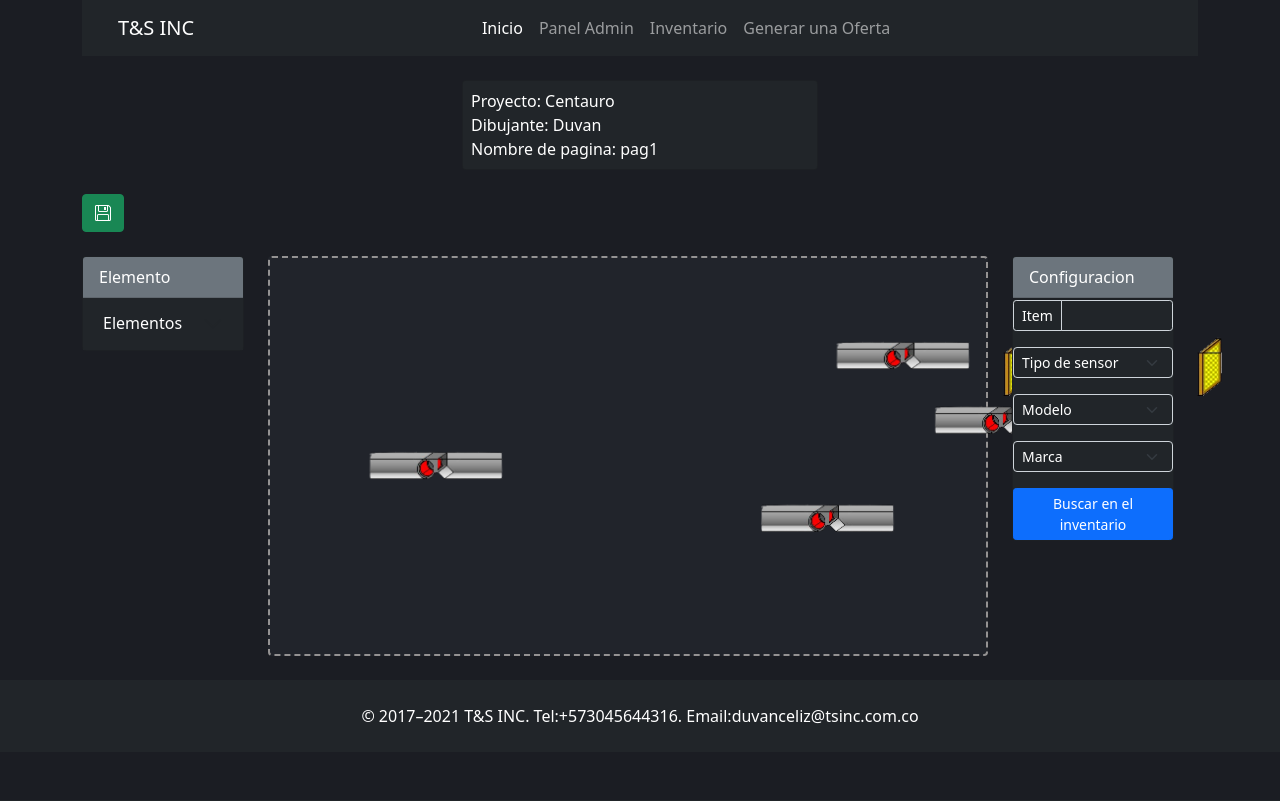
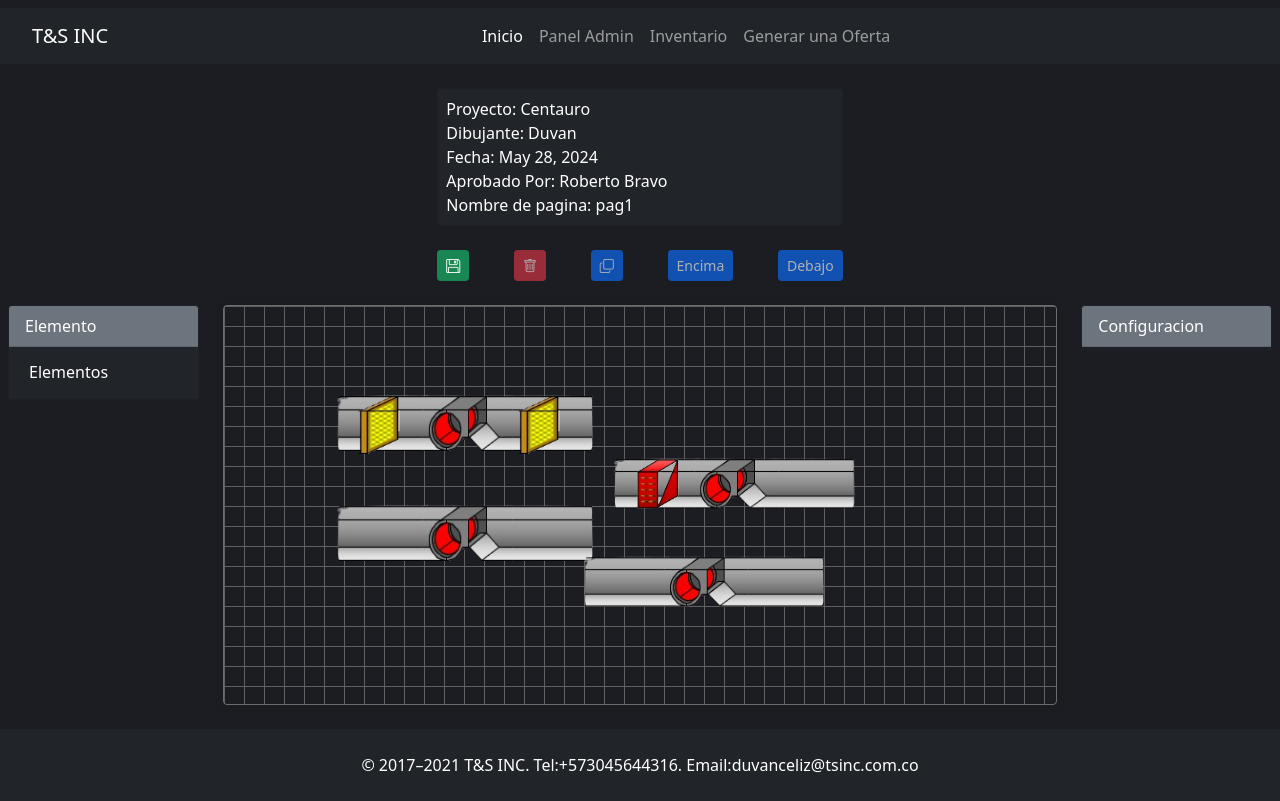
Before and after one commit to duvanceliz/apptsinc, a Django app: page /dashboard/1/ in a window 1280 px wide. Before the commit the page ends 724 px from the top, so only its background shows below. Run offline with Django 5.2, Linux system fonts and the light colour scheme; a user stored in the database is signed in; data comes from the database, SQL or seed files in the repository; both versions use the stored data as it was after the commit.

Commit message:
dashboard v1

```diff
--- a/tsinc/models.py
+++ b/tsinc/models.py
@@ -81,6 +81,9 @@ class Items(models.Model):
     id_code = models.CharField(max_length=50, default=None)
     x = models.FloatField()
     y = models.FloatField()
+    zindex = models.IntegerField(default=0)
+    width = models.FloatField(default=0)
+    height = models.FloatField(default=0)
     img = models.ForeignKey(PanelItems, on_delete=models.CASCADE, related_name='panelitem')
     dashboard = models.ForeignKey(Dasboard, on_delete=models.CASCADE, related_name='dashboard')
     def __str__(self):
--- a/tsinc/static/css/styles.css
+++ b/tsinc/static/css/styles.css
@@ -4,65 +4,29 @@
 
 .dropzone {
   background-color: #21242b;
-  border: 2px dashed rgb(148, 146, 146);
+  /* border: 2px dashed rgb(148, 146, 146); */
   border-radius: 4px;
   margin: 0;
   padding: 10px;
   width: 100%;
   transition: background-color 0.3s;
+  background:
+  linear-gradient(to right, #606060 1px, transparent 1px),
+  linear-gradient(to bottom, #606060 1px, transparent 1px);
+  background-size: 20px 20px;
+  border: 1px solid #6c6c6c;
+  padding: 20px;
+  box-shadow: 0 0 10px rgba(0, 0, 0, 0.1);
 }
-
-/* .drop-active {
-  border-color: #aaa;
-}
-
-.drop-target {
-  background-color: #29e;
-  border-color: #fff;
-  border-style: solid;
-} */
-
-/* .drag-drop {
-  display: inline-block;
-  min-width: 40px;
-  padding: 2em 0.5em;
-  margin: 1rem 0 0 1rem;
-
-  color: #fff;
-  background-color: #29e;
-  border: solid 2px #fff;
-
-  touch-action: none;
-  transform: translate(0px, 0px);
-
-  transition: background-color 0.3s;
-} */
-
-
-.drag{
-  width: 100px;
-  height: 30px;
-  background: red;
-  display: inline-block;
-  margin: 0;
-
-}
-
-.element{
-  width: 30px;
-  height: 30px;
-  background: rgb(10, 232, 95);
-  display: inline-block;
-  margin: 0;
-  cursor: pointer;
-}
-
-
-.box div.selected {
-  border: 2px solid black;
-}
-
 body{
   background: #1b1d23;
   color: white;
 }
+
+.dropzone{
+  margin: 0px;
+}
+
+.drag-drop{
+  position: absolute;
+}
--- a/tsinc/static/js/dashboard.js
+++ b/tsinc/static/js/dashboard.js
@@ -1,66 +1,145 @@
-
 const eventState = {
-  target: null
+  target: null,
 };
 
+const eventState2 = {
+  target: null,
+};
+const btndelete = document.getElementById("delete");
+const form2 = document.getElementById("form2");
+const btnon = document.getElementById("on");
+const btnunder = document.getElementById("under");
+const btnclone = document.getElementById("clone");
+
+
+
+btnon.addEventListener("click", (e) => {
+  changeZindex(btnon);
+});
+
+btnunder.addEventListener("click", (e) => {
+  changeZindex(btnunder);
+});
+
+btnclone.addEventListener('click',e=>{
+
+  // console.log(eventState2.target)
+  const clone = eventState2.target.cloneNode(true);
+
+
+  clone.setAttribute("id_code", generateCode(4));
+  clone.style.transform = 'translate(-16.3754px, -19.729px)'
+  clone.setAttribute('data-x',"-16.3754")
+  clone.setAttribute('data-y',"-19.729")
+  dropzone.appendChild(clone);
+  //   // clone.style.width = "auto";
+  //   clone.style.zIndex = "0";
+  //
+  //
+})
+
+
+function changeZindex(btn) {
+  if (btn.id == "on") {
+    eventState2.target.style.zIndex = "10";
+  }
+  if (btn.id == "under") {
+    eventState2.target.style.zIndex = "0";
+  }
+}
+
+function deleteItem(id_code) {
+  const csrfToken = document.querySelector("#form2 > input").value;
+  axios
+    .post(
+      "/deleteitem/",
+      {
+        id_code: id_code,
+      },
+      {
+        headers: {
+          "X-CSRFToken": csrfToken,
+        },
+      }
+    )
+    .then(function (response) {
+      // document.getElementById('mensaje').innerText = response.data.mensaje;
+      console.log(response.data.mensaje);
+    })
+    .catch(function (error) {
+      // document.getElementById('mensaje').innerText = 'Error: ' + error.response.data.mensaje;
+      console.log(error.response.data.mensaje);
+    });
+}
+
+//********************************************************* */
+
+form2.addEventListener("submit", (e) => {
+  e.preventDefault();
+
+  const item = eventState2.target;
+  item.remove();
+  deleteItem(eventState2.target.getAttribute("id_code"));
+});
+
+//******************************************************************** */
 
 function generateCode(length) {
-  const characters = 'ABCDEFGHIJKLMNOPQRSTUVWXYZabcdefghijklmnopqrstuvwxyz0123456789';
-  let result = '';
+  const characters =
+    "ABCDEFGHIJKLMNOPQRSTUVWXYZabcdefghijklmnopqrstuvwxyz0123456789";
+  let result = "";
   const charactersLength = characters.length;
   for (let i = 0; i < length; i++) {
-      result += characters.charAt(Math.floor(Math.random() * charactersLength));
+    result += characters.charAt(Math.floor(Math.random() * charactersLength));
   }
   return result;
 }
 
-
 //************************************************************************* */
 
 const dropzone = document.getElementById("outer-dropzone");
-const items = document.querySelectorAll('#item').forEach(item =>{
-  item.addEventListener('dragstart', e =>{
-    eventState.target = e.target
-
-  })
-})
-
+const items = document.querySelectorAll("#item").forEach((item) => {
+  item.addEventListener("dragstart", (e) => {
+    eventState.target = e.target;
+  });
+});
 
 //********************************************************************** */
-dropzone.addEventListener('dragover', e=>{
-
-  e.preventDefault()
-})
-dropzone.addEventListener('drop', e =>{
-  if(eventState.target.id == 'item'){
-    const clone = eventState.target.cloneNode(true)
-    clone.classList.add('drag-drop')
-    clone.removeAttribute('id')
-    clone.setAttribute('id_code',generateCode(4))
-    dropzone.appendChild(clone)
+dropzone.addEventListener("dragover", (e) => {
+  e.preventDefault();
+});
+dropzone.addEventListener("drop", (e) => {
+  if (eventState.target.id == "item") {
+    const clone = eventState.target.cloneNode(true);
+    clone.classList.add("drag-drop");
+    clone.removeAttribute("id");
+    clone.removeAttribute("id");
+    // clone.style.width = "auto";
+    clone.style.zIndex = "0";
+    clone.setAttribute("id_code", generateCode(4));
+    dropzone.appendChild(clone);
   }
-
-})
+});
 
 //***************************************************************************** */
 
-interact(".drag-drop").draggable({
-  inertia: false,
-  modifiers: [
-    interact.modifiers.restrictRect({
-      restriction: "parent",
-      endOnly: false,
-    }),
-    interact.modifiers.snap({
-      targets: [interact.snappers.grid({ x: 10, y: 10 })],
-      range: Infinity,
-      relativePoints: [{ x: 0, y: 0 }],
-    }),
-  ],
-  autoScroll: true,
-  // dragMoveListener from the dragging demo above
-  listeners: { move: dragMoveListener },
-});
+// interact(".drag-drop").draggable({
+//   inertia: false,
+//   modifiers: [
+//     interact.modifiers.restrictRect({
+//       restriction: "parent",
+//       endOnly: false,
+//     }),
+//     interact.modifiers.snap({
+//       targets: [interact.snappers.grid({ x: 10, y: 10 })],
+//       range: Infinity,
+//       relativePoints: [{ x: 10, y: 10 }],
+//     }),
+//   ],
+//   autoScroll: true,
+//   // dragMoveListener from the dragging demo above
+//   listeners: { move: dragMoveListener },
+// });
 
 //****************************************************************************************A */
 
@@ -79,15 +158,39 @@ function dragMoveListener(event) {
   target.setAttribute("data-y", y);
 }
 
-
-
 interact(".drag-drop")
   .on("tap", function (event) {
     // event.currentTarget.classList.toggle("switch-bg");
     console.log("click al objeto");
-    var panel = document.getElementById("panel");
+    const btndelete = document.getElementById("delete");
 
-    // panel.innerHTML = `<input class="form-control form-control-sm" type="text" value=" Item ${event.target.innerText}" aria-label=".form-control-sm example">`;
+    btnon.disabled = false;
+    btnunder.disabled = false;
+    btndelete.disabled = false;
+    btnclone.disabled = false;
+    eventState2.target = event.target;
+
+    panel.innerHTML = `
+
+    <input class="form-control form-control-sm" type="text" disabled value=" Item: ${event.target.getAttribute(
+      "id_code"
+    )}" aria-label=".form-control-sm example">
+    <input class="form-control form-control-sm" type="text" disabled value=" x: ${event.target.getAttribute(
+      "data-x"
+    )}" aria-label=".form-control-sm example">
+    <input class="form-control form-control-sm" type="text" disabled value=" y: ${event.target.getAttribute(
+      "data-y"
+    )}" aria-label=".form-control-sm example">
+    <input class="form-control form-control-sm" type="text" disabled value=" Ancho: ${
+      event.target.style.width
+    }" aria-label=".form-control-sm example">
+    <input class="form-control form-control-sm" type="text" disabled value=" Alto: ${
+      event.target.style.height
+    }" aria-label=".form-control-sm example">
+    <input class="form-control form-control-sm" type="text" disabled value=" zindex: ${
+      event.target.style.zIndex
+    }" aria-label=".form-control-sm example">
+    `;
 
     event.preventDefault();
   })
@@ -95,7 +198,7 @@ interact(".drag-drop")
     // event.currentTarget.classList.toggle("large");
     // event.currentTarget.classList.remove("rotate");
 
-    event.target.remove();
+    // event.target.remove();
 
     event.preventDefault();
   })
@@ -105,7 +208,6 @@ interact(".drag-drop")
   });
 
 // this function is used later in the resizing and gesture demos
-
 
 interact(".dropzone").dropzone({
   // only accept elements matching this CSS selector
@@ -131,8 +233,66 @@ interact(".dropzone").dropzone({
   ondrop: function (event) {
     // cuando el objeto es soltado dentro de la zona
     //       event.relatedTarget.textContent = 'Dropped'
-
-
   },
 });
+
+interact(".drag-drop")
+  .resizable({
+    // resize from all edges and corners
+    edges: { left: true, right: true, bottom: true, top: true },
+
+    listeners: {
+      move(event) {
+        var target = event.target;
+        var x = parseFloat(target.getAttribute("data-x")) || 0;
+        var y = parseFloat(target.getAttribute("data-y")) || 0;
+
+        // update the element's style
+        target.style.width = event.rect.width + "px";
+        target.style.height = event.rect.height + "px";
+
+        // translate when resizing from top or left edges
+        x += event.deltaRect.left;
+        y += event.deltaRect.top;
+
+        target.style.transform = "translate(" + x + "px," + y + "px)";
+
+        target.setAttribute("data-x", x);
+        target.setAttribute("data-y", y);
+        target.textContent =
+          Math.round(event.rect.width) +
+          "\u00D7" +
+          Math.round(event.rect.height);
+      },
+    },
+    modifiers: [
+      // keep the edges inside the parent
+      interact.modifiers.restrictEdges({
+        outer: "parent",
+      }),
+
+      // minimum size
+      interact.modifiers.restrictSize({
+        min: { width: 50, height: 50 },
+      }),
+    ],
+
+    inertia: true,
+  })
+  .draggable({
+    listeners: { move: window.dragMoveListener },
+    inertia: false,
+    modifiers: [
+      interact.modifiers.restrictRect({
+        restriction: "parent",
+        endOnly: false,
+      }),
+      interact.modifiers.snap({
+        targets: [interact.snappers.grid({ x: 10, y: 10 })],
+        range: Infinity,
+        relativePoints: [{ x: 5, y: 5 }],
+      }),
+    ],
+  });
+
 window.dragMoveListener = dragMoveListener;
--- a/tsinc/static/js/save.js
+++ b/tsinc/static/js/save.js
@@ -11,16 +11,18 @@ form.addEventListener('submit',e =>{
     const todos = document.querySelectorAll('div.dropzone > img')
 
     todos.forEach(todo => {
-        console.log('pk:' + todo.getAttribute('pk') + ' id_code: ' + todo.getAttribute('id_code')+ '  x: '+ todo.getAttribute('data-x')+ ' y: ' + todo.getAttribute('data-y'))
+        console.log('pk:' + todo.getAttribute('pk') + ' id_code: ' + todo.getAttribute('id_code')+ '  x: '+ todo.getAttribute('data-x')+ ' y: ' + todo.getAttribute('data-y')+ ' zindex: ' + todo.style.zIndex)
         const obj = {}
         obj.pk = todo.getAttribute('pk')
         obj.id_code = todo.getAttribute('id_code')
         obj.x = todo.getAttribute('data-x')
         obj.y =todo.getAttribute('data-y')
+        obj.zindex =todo.style.zIndex
+        obj.width =todo.style.width
+        obj.height =todo.style.height
         list.push(obj)
     })
 
-    console.log(dash_id)
     axios.post("/saveitems/", {
         dashboard_id: dash_id,
         values: list
--- a/tsinc/templates/components/panelRight.html
+++ b/tsinc/templates/components/panelRight.html
@@ -3,44 +3,5 @@
 </div>
 
 <div id="panel" class="card bg-dark">
-  <div class="input-group input-group-sm mb-3">
-    <span class="input-group-text bg-dark text-white" id="inputGroup-sizing-sm">Item</span>
-    <input
-      type="text"
-      class="form-control bg-dark text-white"
-      aria-label="Sizing example input"
-      aria-describedby="inputGroup-sizing-sm"
-      value=""
-    />
-  </div>
-  <select
-    class="form-select form-select-sm mb-3 bg-dark text-white"
-    aria-label=".form-select-sm example"
-  >
-    <option selected>Tipo de sensor</option>
-    <option value="1">DPT</option>
-    <option value="2">DPS</option>
-    <!-- <option value="3">Three</option> -->
-  </select>
 
-  <select
-    class="form-select form-select-sm mb-3 bg-dark text-white"
-    aria-label=".form-select-sm example"
-  >
-    <option selected>Modelo</option>
-    <option value="1">One</option>
-    <option value="2">Two</option>
-    <option value="3">Three</option>
-  </select>
-
-  <select
-    class="form-select form-select-sm mb-3 bg-dark text-white"
-    aria-label=".form-select-sm example"
-  >
-    <option selected>Marca</option>
-    <option value="1">One</option>
-    <option value="2">Two</option>
-    <option value="3">Three</option>
-  </select>
-  <button class="btn btn-primary btn-sm">Buscar en el inventario</button>
 </div>
--- a/tsinc/templates/dashboard.html
+++ b/tsinc/templates/dashboard.html
@@ -2,6 +2,7 @@
 
 <div class="container">
   <div class="row mb-4">
+
    <div class="col-4"></div>
    <div class="col-4">
     <div class="card bg-dark p-2">
@@ -12,30 +13,50 @@
         Dibujante: {{project.dibujante}}
     </span>
     <span class="fs-6 fw-light">
+      Fecha: {{project.date}}
+  </span>
+  <span class="fs-6 fw-light">
+    Aprobado Por: {{project.approved}}
+</span>
+    <span class="fs-6 fw-light">
       Nombre de pagina: {{dashboard.name}}
   </span>
   </div>
    </div>
    <div class="col-4"></div>
+
   </div>
+
   <div class="row mb-4">
     <div class="col-4">
       <!-- <button class="btn btn-primary">
         <i class="bi bi-file-earmark-plus"></i>
       </button> -->
+
+
+    </div>
+    <div class="col-4 d-flex justify-content-between">
+
       <input id="dashboard_id" type="text" value="{{dashboard.id}}" hidden >
       <form action="" id="form">
         {% csrf_token %}
-        <button id="save" class="btn btn-success" type="submit">
+        <button id="save" class="btn btn-success btn-sm" type="submit">
           <i class="bi bi-floppy"></i>
         </button>
       </form>
 
-    </div>
+      <form action="" id="form2">
+        {% csrf_token %}
+        <button id="delete" type="submit" class="btn btn-danger btn-sm" disabled><i class="bi bi-trash"></i> </button>
+      </form>
+      <button id="clone" class="btn btn-primary btn-sm" disabled><i class="bi bi-copy"></i></button>
+      <button id="on" class="btn btn-primary btn-sm " disabled>Encima</button>
+       <button id="under" class="btn btn-primary btn-sm" disabled>Debajo</button>
 
     </div>
     <div class="col-4"></div>
-  </div>
+    </div>
+
   <div class="row">
     <div class="col-md-2">
 
@@ -48,11 +69,11 @@
     <div class="col-md-8">
 
 
-      <div id="outer-dropzone" class="dropzone">
+      <div id="outer-dropzone" class="dropzone position-relative">
 
         {% for item in items %}
         {% if dashboard.id == item.dashboard.id%}
-        <img pk="{{item.img.id}}" id_code="{{item.id_code}}" class="drag-drop" src="{% static item.img %}" alt="items" style="width: {{item.img.width}}px; transform: translate({{item.x}}px,{{item.y}}px);" data-x="{{item.x}}" data-y="{{item.y}}">
+        <img pk="{{item.img.id}}" id_code="{{item.id_code}}" class="drag-drop" src="{% static item.img %}" alt="items" style=" transform: translate({{item.x}}px,{{item.y}}px); z-index:{{item.zindex}}; width: {{item.width}}px; height: {{item.height}}px;" data-x="{{item.x}}" data-y="{{item.y}}">
         {% endif %}
         {% endfor %}
       </div>
--- a/tsinc/templates/layout.html
+++ b/tsinc/templates/layout.html
@@ -23,9 +23,7 @@
 
   </head>
 
-     <div class="container">
-
-      <div class="container">
+     <div class="container-flow m-2">
         <div class="row mb-4">
           <nav class="navbar navbar-expand-lg navbar navbar-dark bg-dark ">
             <div class="container-fluid">
@@ -56,7 +54,7 @@
 
           </div>
         </div>
-      </div>
+
 
       <div class="row">
         <div class="col-4"></div>
--- a/tsinc/urls.py
+++ b/tsinc/urls.py
@@ -20,5 +20,6 @@ urlpatterns = [
     path('downloadoffer/<int:id>/', views.download_offer, name='download_offer'),
     path('saveitems/', views.save_items, name='save_items'),
     path('createpage/<int:id>/', views.create_page, name='create_page'),
+    path('deleteitem/', views.delete_item, name='delete_item'),
 
 ]
--- a/tsinc/views.py
+++ b/tsinc/views.py
@@ -232,7 +232,7 @@ def save_items(request):
         return redirect('/')
     else:
         raw_data = request.body
-        # print(raw_data)
+        print(f"desde save_item: {raw_data}"  )
         body_unicode = raw_data.decode('utf-8')
         data = json.loads(body_unicode)
         for value in data['values']:
@@ -243,13 +243,15 @@ def save_items(request):
                 item_exist = None
 
             if item_exist:
-                print('existe en la base de datos')
                 item_exist.x = value['x']
                 item_exist.y = value['y']
+                item_exist.zindex = int(value['zindex'])
+                item_exist.width = float(value['width'].replace("px",""))
+                item_exist.height = float(value['height'].replace("px",""))
                 item_exist.save()
             else:
                 dashboard = get_object_or_404(Dasboard, id=int(data['dashboard_id']))
-                new_item = Items(id_code=value['id_code'],x=value['x'],y=value['y'], img=img_obj, dashboard= dashboard )
+                new_item = Items(id_code=value['id_code'],x=value['x'],y=value['y'],width =float(value['width'].replace("px","")),height=float(value['height'].replace("px","")), img=img_obj, dashboard= dashboard )
                 new_item.save()
 
         return JsonResponse({'mensaje': 'Datos guardados con éxito!'})
@@ -276,3 +278,13 @@ def delete_page(request, id):
     project = object.project
     object.delete()
     return redirect(f'/createpage/{project.id}/')
+
+def delete_item(request):
+    if request.method == 'POST':
+        raw_data = request.body
+        # print(f"desde delete_item: {raw_data}")
+        body_unicode = raw_data.decode('utf-8')
+        data = json.loads(body_unicode)
+        item = get_object_or_404(Items,id_code=data['id_code'])
+        item.delete()
+        return JsonResponse({'mensaje': 'eliminado con éxito!'})
```
Also changed, not shown: db.sqlite3, tsinc/migrations/0020_items_zindex.py (added), tsinc/migrations/0021_items_height_items_width.py (added), tsinc/static/img/coil.png (added), tsinc/static/img/filtro.png (added).
